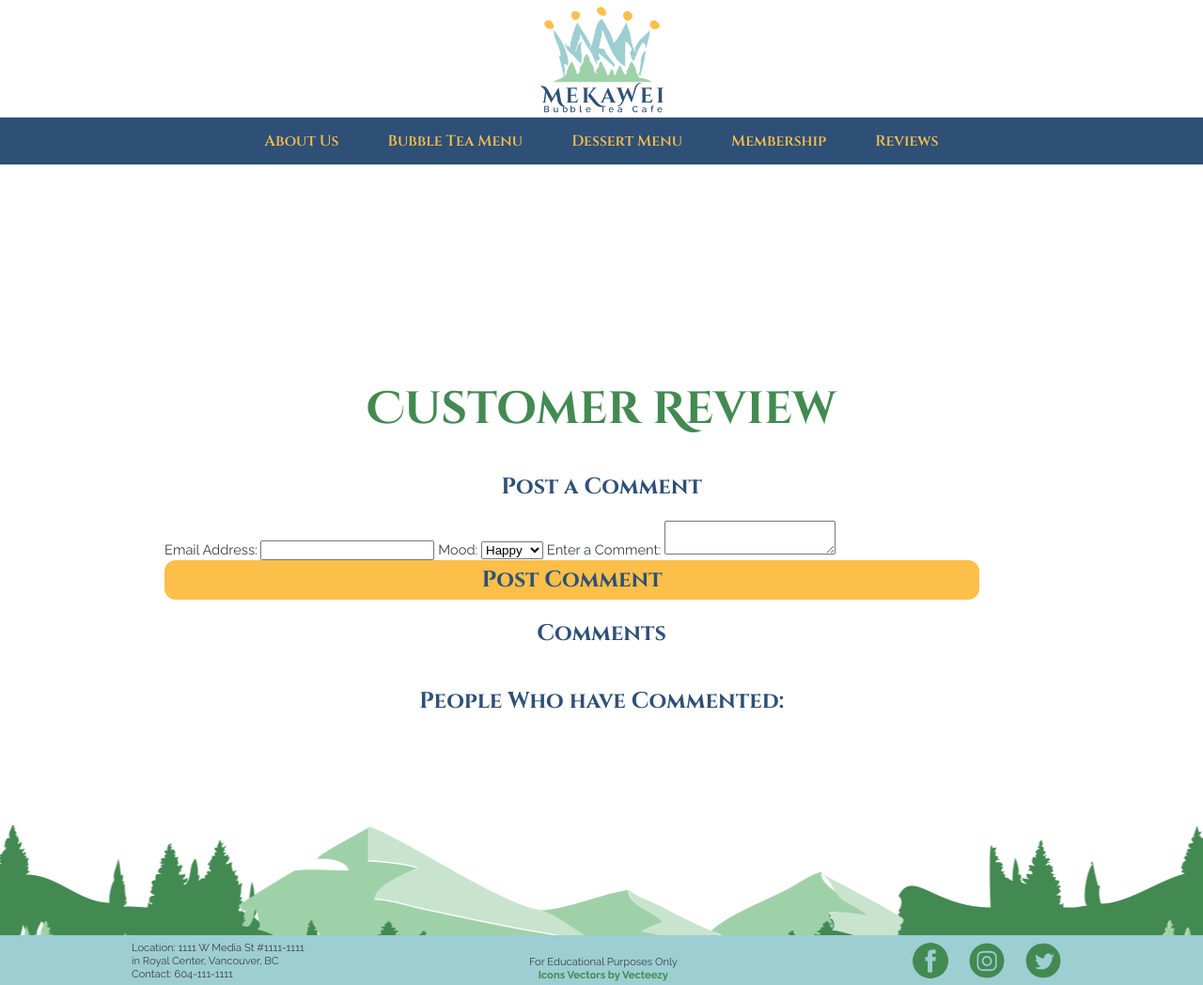
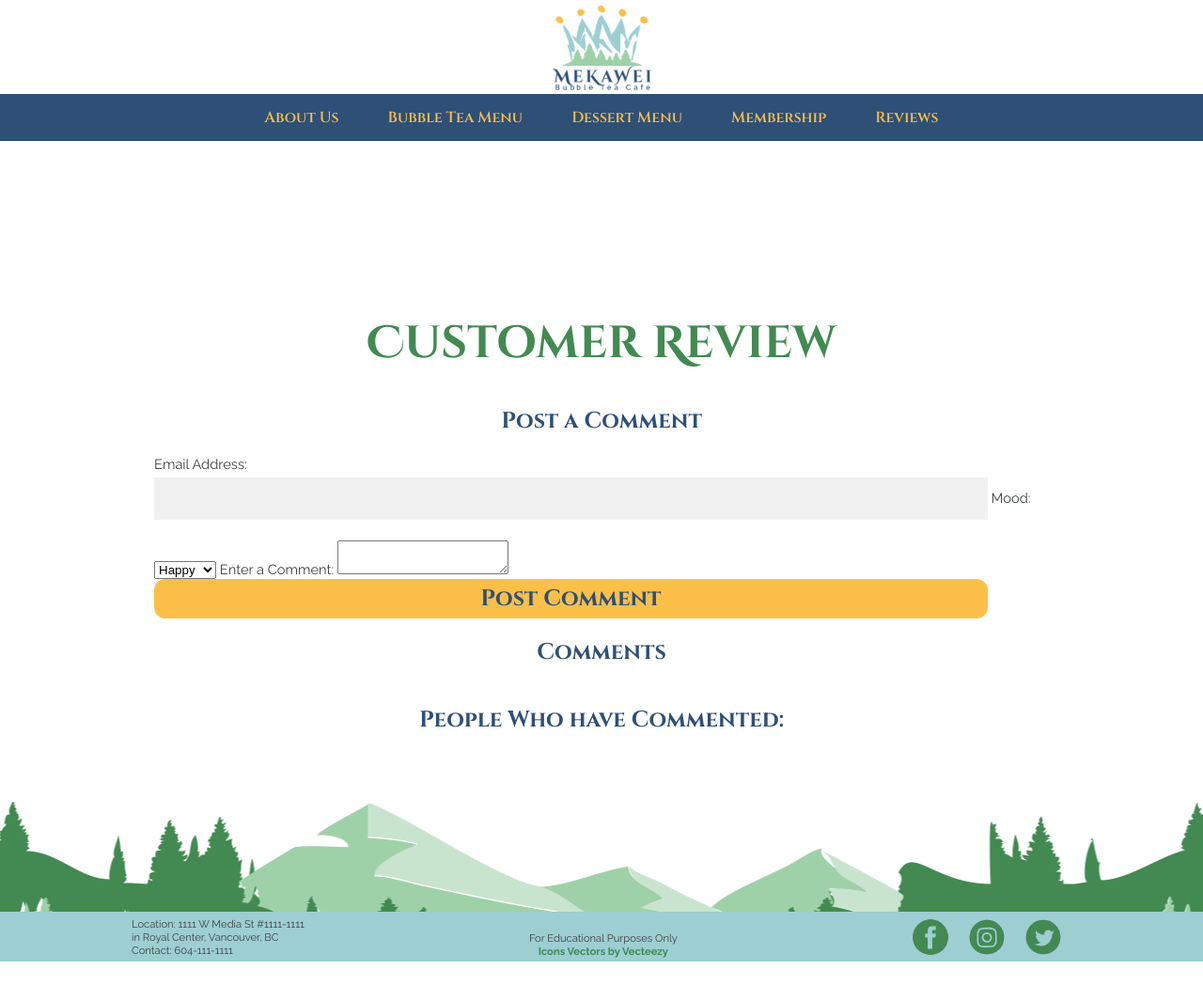
Before and after one commit to megankuo/mdia-1106-MeKaWei, a PHP site: page /review/index.php in a window 1280 px wide. Shown: the whole page at 94% size. After the commit the page ends 1023 px from the top, so only its background shows below. Run offline with PHP 8.4, Linux system fonts and the light colour scheme; data that the repository does not hold is empty; some libraries are stand-ins or nearby versions.

Commit message:
fixed css

```diff
--- a/mobile.css
+++ b/mobile.css
@@ -42,8 +42,6 @@ main {
   background-image: url('./images/mountain background.png');
   background-repeat: no-repeat;
   background-position: center bottom;
-  /* margin: 0 auto; */
-  /* width: 100vw; */
   flex-grow: 2;
   padding: 0;
 }
@@ -115,9 +113,6 @@ strong {
 .sticky-bar {
   position: sticky;
   top: 0px;
-  /* overflow: hidden;
-  background-color: #333;
-  position: relative; */
   z-index: 5;
 }
 
@@ -164,15 +159,9 @@ nav li a:hover {
   color: #2e5077;
 }
 
-/* .user-icon {
-  height: 28px;
-  position: relative;
-  top: 10px;
-} */
-
 .logo-top {
   display: block;
-  width: 150px;
+  width: 120px;
   margin: 0 auto;
 }
 
@@ -385,7 +374,7 @@ nav li a:hover {
 /* Section Register */
 
 /* Register form */
-input[type='text'],
+input[type='email'],
 input[type='password'] {
   width: 90%;
   padding: 15px;
@@ -395,7 +384,7 @@ input[type='password'] {
   background: #f1f1f1;
 }
 
-input[type='text']:focus,
+input[type='email']:focus,
 input[type='password']:focus {
   background-color: #ddd;
   outline: none;
```
